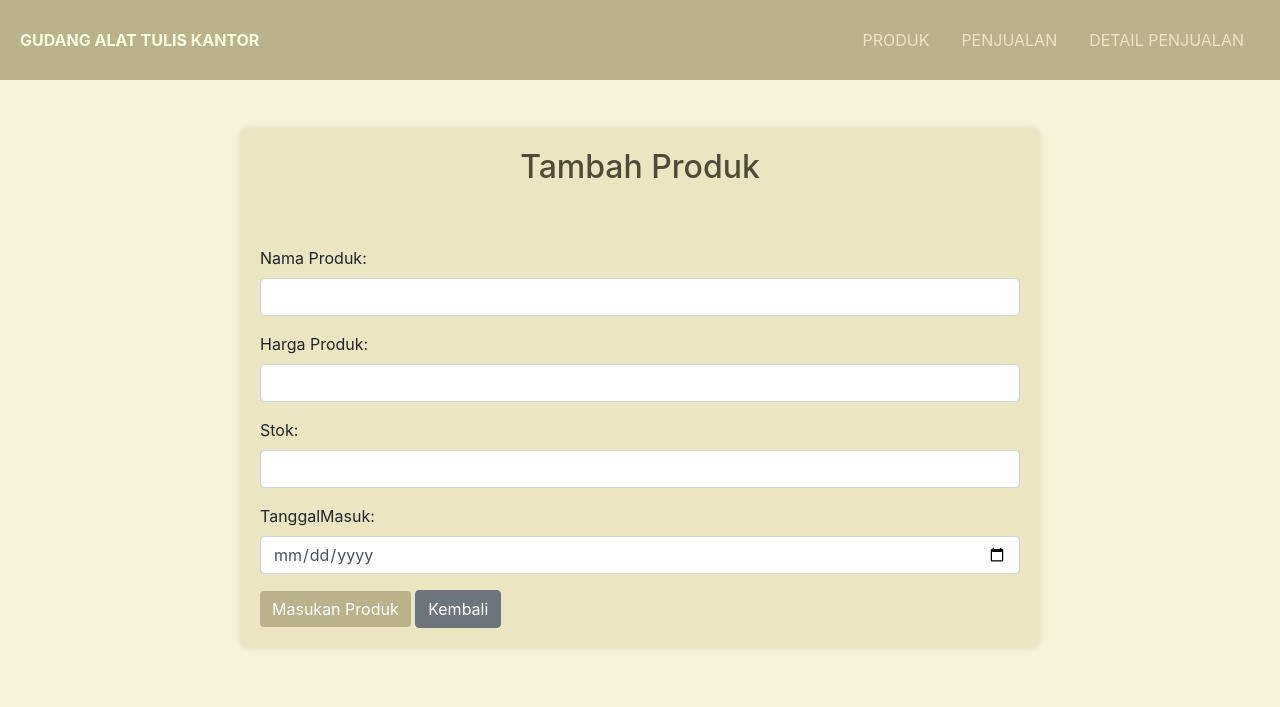
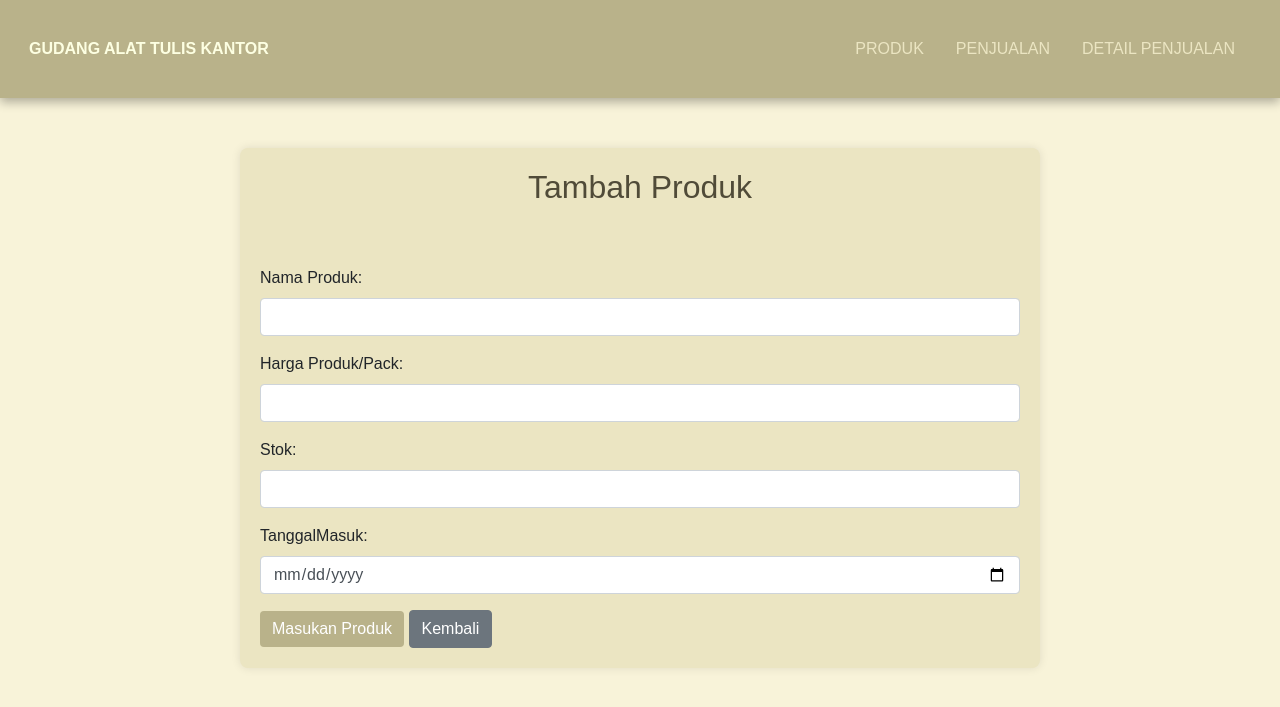
Before and after one commit to SENNNANA/ujikomrpl_senia, a PHP site: page /data_produk.php in a window 1280 px wide. Shown: the top 707 px of the page. Run offline with PHP 8.4, Linux system fonts and the light colour scheme.

Commit message:
data_produk.php

```diff
--- a/data_produk.php
+++ b/data_produk.php
@@ -14,6 +14,8 @@ include "koneksi.php";
     <style>
         body {
             background-color: #F8F3D9; /* Warna latar belakang utama */
+            padding-top: 100px; /* Padding untuk navbar */
+            font-family: 'Arial', sans-serif; /* Font umum */
         }
         .container {
             max-width: 800px;
@@ -30,7 +32,13 @@ include "koneksi.php";
         }
         .header {
             background-color: #B9B28A; /* Warna latar belakang header */
-            padding: 20px;
+            padding: 29px;
+            position: fixed; /* Navbar tetap di atas */
+            top: 0;
+            left: 0;
+            width: 100%;
+            z-index: 1000;
+            box-shadow: 0 4px 10px rgba(0, 0, 0, 0.3); /* Bayangan pada navbar */
         }
         .nav-link {
             color: #EBE5C2; /* Warna teks tautan navigasi */
@@ -94,7 +102,7 @@ include "koneksi.php";
             </div>
 
             <div class="form-group">
-                <label for="Harga">Harga Produk:</label>
+                <label for="Harga">Harga Produk/Pack:</label>
                 <input type="decimal" id="Harga" name="Harga" class="form-control" required>
             </div>
 
```
